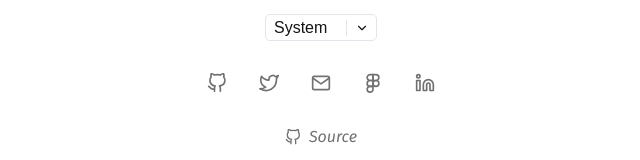
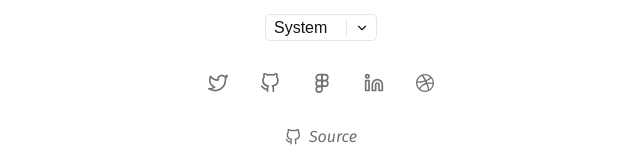
Before and after one commit to edgarlr/edgarlr.com, a Next.js app: page / in a window 1280 px wide. Shown: the part 3496-3656 px from the top of the page, without its empty margins (319-959 px from the left). Built offline with nearby package versions, Linux system fonts and the light colour scheme.

Commit message:
Update social links

```diff
--- a/components/SocialLinks/SocialLinks.tsx
+++ b/components/SocialLinks/SocialLinks.tsx
@@ -1,40 +1,35 @@
-// import Dribbble from '@components/icons/Dribbble'
-import Email from '@components/icons/Email'
+import Dribbble from '@components/icons/Dribbble'
 import Figma from '@components/icons/Figma'
 import Github from '@components/icons/Github'
 import Linkedin from '@components/icons/Linkedin'
 import Twitter from '@components/icons/Twitter'
 import { IconLink } from '@components/ui/IconLink'
 import {
-  // DribbbleURL,
   FigmaURL,
   GithubURL,
   TwitterURL,
-  EmailURL,
   LinkedinURL,
+  DribbbleURL,
 } from '@lib/constants'
 import s from './SocialLinks.module.css'
 
 const SocialLinks = () => {
   return (
     <div className={s.root}>
-      <IconLink href={GithubURL} ariaLabel="Link to gihub">
-        <Github width="20" height="20" />
-      </IconLink>
       <IconLink href={TwitterURL} ariaLabel="Link to twitter">
         <Twitter width="20" height="20" />
       </IconLink>
-      <IconLink href={EmailURL} ariaLabel="Send an email">
-        <Email width="20" height="20" />
+      <IconLink href={GithubURL} ariaLabel="Link to gihub">
+        <Github width="20" height="20" />
       </IconLink>
       <IconLink href={FigmaURL} ariaLabel="Link to figma">
         <Figma width="20" height="20" />
       </IconLink>
-      {/* <IconLink href={DribbbleURL} ariaLabel="Link to dribble">
-        <Dribbble width="20" height="20" />
-      </IconLink> */}
       <IconLink href={LinkedinURL} ariaLabel="Link to Linkedin">
         <Linkedin width="20" height="20" />
+      </IconLink>
+      <IconLink href={DribbbleURL} ariaLabel="Link to dribble">
+        <Dribbble width="18" height="18" />
       </IconLink>
     </div>
   )
--- a/components/common/Head.tsx
+++ b/components/common/Head.tsx
@@ -1,3 +1,4 @@
+import { SiteURL } from '@lib/constants'
 import { useRouter } from 'next/dist/client/router'
 import NextHead from 'next/head'
 
@@ -46,13 +47,13 @@ const Head = ({ title, description, image, type, date }: Props) => {
       <meta name="robots" content="follow, index" />
 
       <meta name="description" content={description} />
-      <link rel="canonical" href={`https://edgarlr.com${router.asPath}`} />
+      <link rel="canonical" href={`${SiteURL}${router.asPath}`} />
 
       <meta property="og:type" content={type} />
       <meta property="og:site_name" content="Edgar López" />
       <meta property="og:title" content={title} />
       <meta property="og:description" content={description} />
-      <meta property="og:url" content={`https://edgarlr.com${router.asPath}`} />
+      <meta property="og:url" content={`${SiteURL}${router.asPath}`} />
       <meta property="og:image" content={image} />
 
       <meta name="viewport" content="width=device-width, initial-scale=1.0" />
--- a/lib/constants.ts
+++ b/lib/constants.ts
@@ -1,5 +1,5 @@
 // Meta Links
-export const SiteURL = 'https://edgar.vercel.app'
+export const SiteURL = 'https://edgarlr.com'
 export const DefaultImg =
   'https://res.cloudinary.com/dliiwavlg/image/upload/v1615591735/edgarlr_og_dfrvam.jpg'
 
@@ -9,6 +9,5 @@ export const GithubURL = 'https://github.com/edgarlr'
 export const FigmaURL = 'https://www.figma.com/@edgarlr'
 export const DribbbleURL = 'https://dribbble.com/edgarlr'
 export const LinkedinURL = 'https://www.linkedin.com/in/edgarlr/'
-export const EmailURL = 'mailto:edgar18.lr@gmail.com'
 
 export const RepoUrl = 'https://github.com/edgarlr/portfolio'
```
